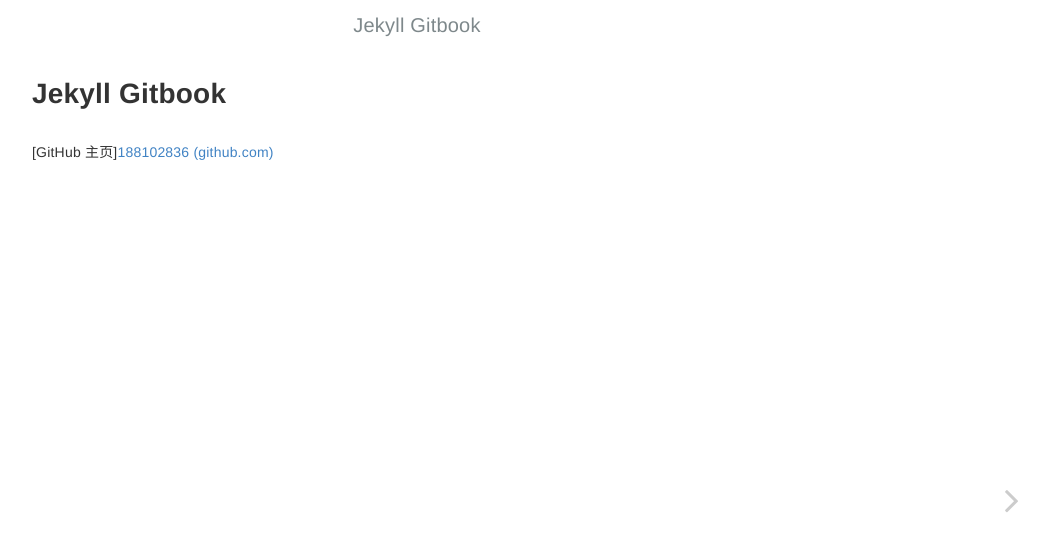
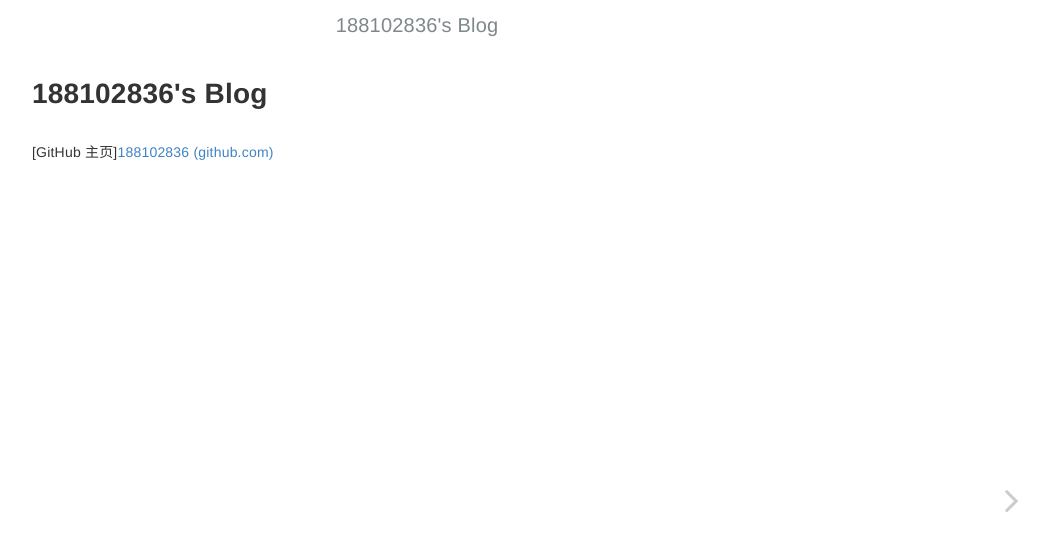
Before and after one commit to 188102836/188102836.github.io, a Jekyll site: the page built from index.md, in a window 1280 px wide. Shown: the top 551 px of the page, without its empty margins (223-1272 px from the left). Built offline with Jekyll 4.4.1, drawn with Linux system fonts in a browser that asks for light colours.

Commit message:
Update _config.yml

```diff
--- a/_config.yml
+++ b/_config.yml
@@ -1,15 +1,15 @@
 # Configurations
-title:            Jekyll Gitbook
-longtitle:        Jekyll Gitbook
-author:           HE Tao
-email:            sighingnow@gmail.com
+title:            188102836's Blog
+longtitle:        Welcome to 188102836's Blog
+author:           188102836
+email:            1972186173@qq.com
 description: >
-  Build Jekyll site with the GitBook style.
+  This is the blog of 188102836.
 
 version:          1.0
 gitbook_version:  3.2.3
 
-url:              'https://sighingnow.github.io'
+url:              'https://188102836.github.io'
 baseurl:          ''
 rss:              RSS
 
```
